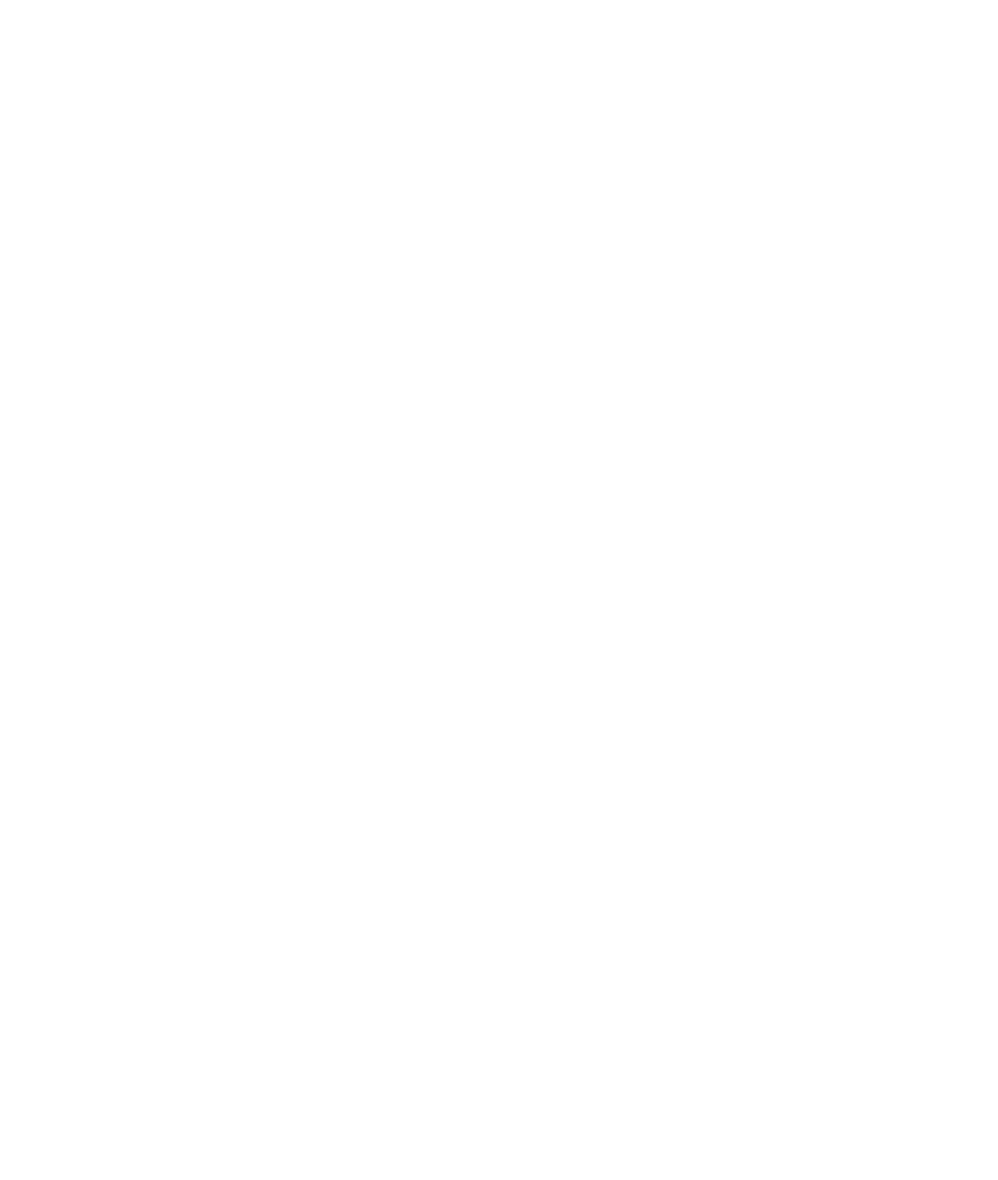
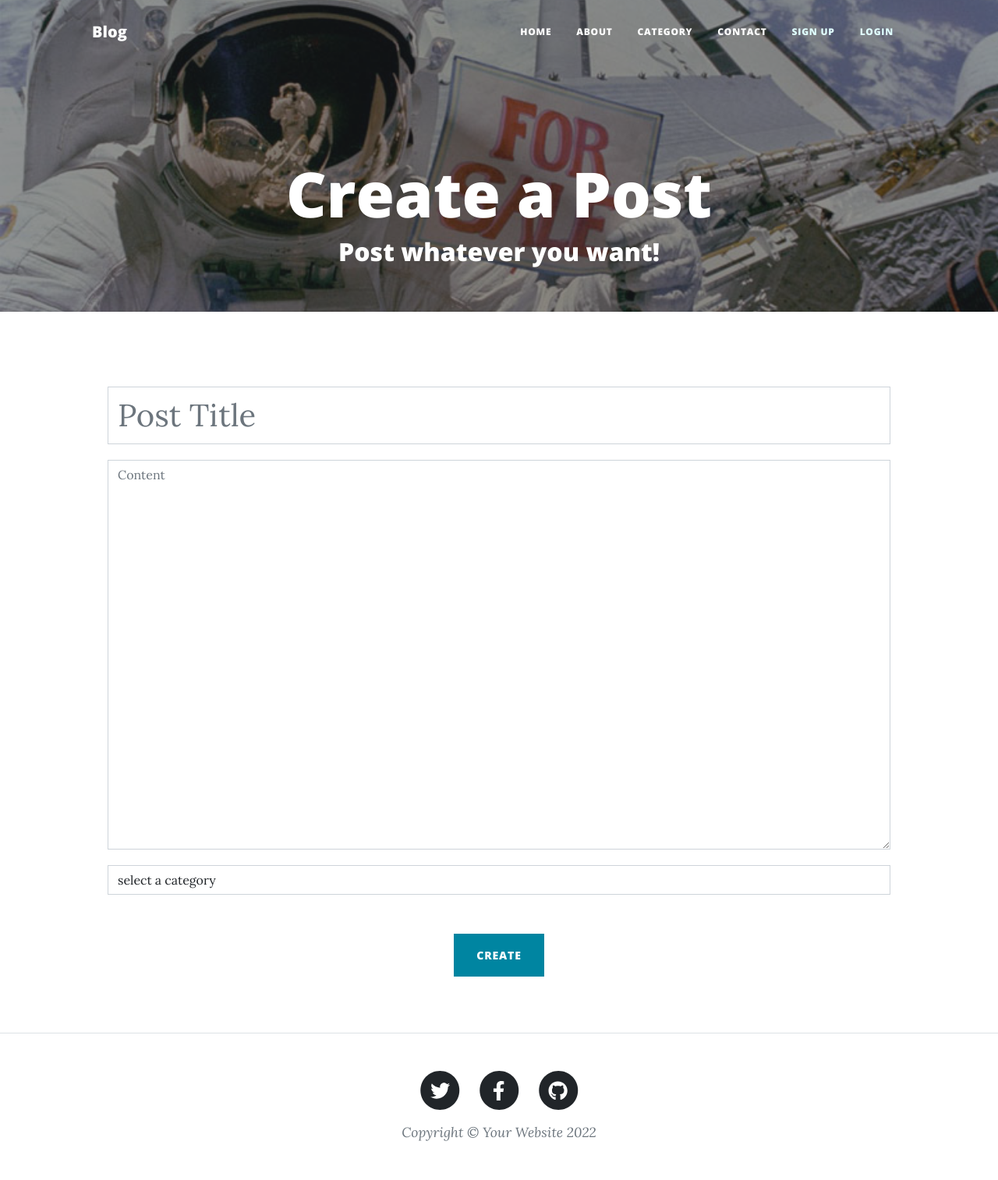
Before and after one commit to 2gang/ifp-flask-study, a Flask app: page /create-post in a window 1280 px wide. Before the commit the page is empty. Shown: the whole page at 78% size. Before the commit the page ends 800 px from the top, so only its background shows below. Run offline with Flask 2, Linux system fonts and the light colour scheme; some libraries are stand-ins or nearby versions.

Commit message:
Update templates

```diff
--- a/blog/templates/categories_list.html
+++ b/blog/templates/categories_list.html
@@ -4,8 +4,7 @@
 
 {% block header %}
     <!-- Page Header-->
-    <header class="masthead"
-            style="background-image: url({{ url_for('static', filename='assets/img/categories-bg.jpeg') }})">
+    <header class="masthead" style="background-image: url('{{url_for('static', filename = 'assets/img/ipad.png')}}')">
         <div class="container position-relative px-4 px-lg-5">
             <div class="row gx-4 gx-lg-5 justify-content-center">
                 <div class="col-md-10 col-lg-8 col-xl-7">
--- a/blog/templates/post_create_form.html
+++ b/blog/templates/post_create_form.html
@@ -0,0 +1,64 @@
+{% extends 'base.html' %}
+
+{% block title %}Create a Post{% endblock %}
+
+{% block header %}
+    <header class="masthead"
+            style="background-image: url('{{ url_for('static', filename='assets/img/post-sample-image.jpg') }}'); height: 130px;">
+        <div class="container position-relative px-4 px-lg-5">
+            <div class="row gx-4 gx-lg-5 justify-content-center">
+                <div class="col-md-10 col-lg-8 col-xl-7">
+                    <div class="site-heading">
+                        <h1>Create a Post</h1>
+                        <h2>Post whatever you want!</h2>
+                    </div>
+                </div>
+            </div>
+        </div>
+    </header>
+{% endblock %}
+
+{% block content %}
+
+    <!-- Main Content-->
+    <main class="mb-4">
+        <div class="container px-4 px-lg-5">
+            <div class="row gx-4 gx-lg-5 justify-content-center">
+                <div class="col-md-10 col-lg-8 col-xl-12">
+                    <div class="my-5">
+                        <form id="createForm" method="POST">
+
+                            <div style="margin: 20px;">
+                                <input class="form-control" id="title" type="text" placeholder="Post Title"
+                                       name="title" style="font-size: 40px;"/>
+                            </div>
+                            <div style="margin: 20px;">
+                                <textarea class="form-control" id="content" type="text" placeholder="Content"
+                                          name="content" style="height: 500px;"></textarea>
+
+                            </div>
+                            <div style="margin: 20px;" id="category">
+                                <select class="form-control" name="category" required>
+                                    <option value="" disabled selected>select a category</option>
+                                    {% for category in categories %}
+                                        <option value="{{ category.id }}">{{ category.name }}</option>
+                                    {% endfor %}
+
+                                </select>
+                            </div>
+                            <br/>
+                            <div style="text-align: center">
+                                <button class="btn btn-primary text-uppercase" id="submitButton" type="submit">
+                                    Create
+                                </button>
+                            </div>
+                        </form>
+                    </div>
+                </div>
+            </div>
+        </div>
+    </main>
+
+
+
+{% endblock %}
```
